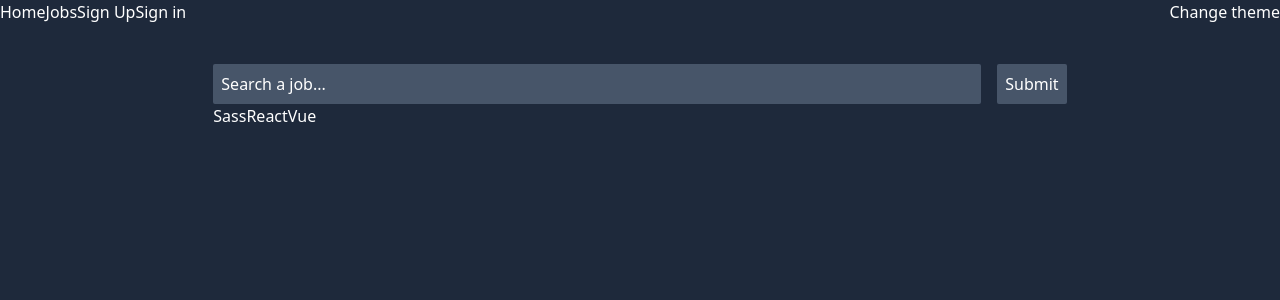
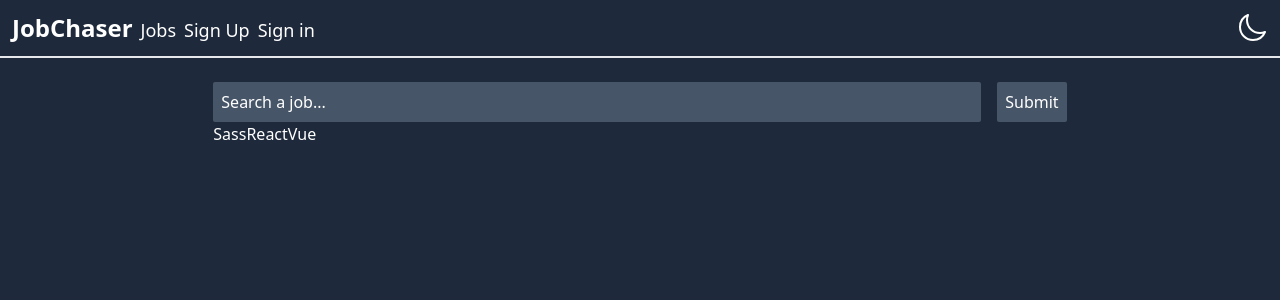
Before and after one commit to JohanTran02/JobChaser, a React (Vite) app: page /JobChaser/Jobs in a window 1280 px wide. Shown: the top 300 px of the page. Built offline with nearby package versions, Linux system fonts and the light colour scheme; no server answers.

Commit message:
navbar done

```diff
--- a/index.html
+++ b/index.html
@@ -8,7 +8,7 @@
 </head>
 
 <body>
-  <div id="root" class="p-0 m-0 box-border"></div>
+  <div id="root"></div>
   <script type="module" src="/src/main.tsx"></script>
 </body>
 
--- a/src/App.tsx
+++ b/src/App.tsx
@@ -9,7 +9,6 @@ import { ThemeContext } from "./context/ThemeContext";
 import { setSuggestedModalStatus } from "./slices/jobSlice";
 import { useAppDispatch } from "./redux/store";
 import SignUp from "./pages/SignUp";
-
 
 export default function App() {
   //Istället för att ha hela den strängen testa att ha theme med värde dark eller light
@@ -23,7 +22,7 @@ export default function App() {
   body.className = theme.split(" ")[0];
 
   const ChangeTheme = (): void => {
-    setTheme(theme.includes("dark") ? `` : `dark:bg-slate-800 dark:text-white`);
+    setTheme(theme.includes("dark") ? `bg-white` : `dark:bg-slate-800 dark:text-white`);
     body.className = theme.split(" ")[0];
   }
 
@@ -42,9 +41,9 @@ export default function App() {
   return (
     <>
       <ThemeContext.Provider value={theme}>
-        <div onClick={e => suggestedResults(e)}>
+        <div className="min-h-screen grid grid-rows-2" onClick={e => suggestedResults(e)}>
           <NavBar changeTheme={ChangeTheme} />
-          <main className={`h-screen min-w-screen ${theme}`}>
+          <main className={`row-start-1 row-span-2 ${theme}`}>
             <Routes>
               <Route path='/JobChaser/' element={<Home />} />
               <Route path='/JobChaser/Jobs' element={<Jobs />} />
--- a/src/components/Jobs/JobDescription.tsx
+++ b/src/components/Jobs/JobDescription.tsx
@@ -9,7 +9,7 @@ export default function JobDescription({ currentJob }: { currentJob: Job }) {
 
     return (
         <>
-            <section className={`${theme} flex flex-col flex-1 sticky top-12 p-3 mt-10 rounded-md h-[80dvh] divide-y divide-slate-800/20 `}>
+            <section className={`${theme} flex flex-col flex-1 sticky top-20 p-3 mt-10 rounded-md h-[80dvh] divide-y divide-slate-800/20 `}>
                 <div>
                     <h1 className="text-2xl font-bold">{currentJob.headline}</h1>
                     <h2 className="text-lg font-bold">{currentJob.employer.name}</h2>
--- a/src/components/Menu/Menu.tsx
+++ b/src/components/Menu/Menu.tsx
@@ -39,7 +39,7 @@ export default function Menu() {
 
     return (
         <>
-            <div className="w-4/6 pt-10 m-auto relative">
+            <div className="w-4/6 pt-6 m-auto relative">
                 <form className="flex gap-4" onSubmit={(e) => submit(e)} autoComplete="off">
                     <input
                         type="text"
--- a/src/components/Navbar/NavBar.tsx
+++ b/src/components/Navbar/NavBar.tsx
@@ -4,6 +4,7 @@ import { auth, signOut } from "../../firebase-config";
 import { AuthContext } from "../../context/AuthContext";
 import { ThemeContext } from "../../context/ThemeContext";
 import NavItem from "./NavItem";
+import ThemeIcon from "./ThemeIcon";
 
 export default function NavBar({ changeTheme }: { changeTheme: MouseEventHandler }) {
     const user = useContext(AuthContext)
@@ -12,27 +13,29 @@ export default function NavBar({ changeTheme }: { changeTheme: MouseEventHandler
     console.log(location.pathname);
 
     const nav_links = [
-        { href: "/JobChaser/", name: "Home" },
+        { href: "/JobChaser/", name: "JobChaser" },
         { href: "/JobChaser/Jobs", name: "Jobs" },
         { href: "/JobChaser/SignUp", name: "Sign Up" },
     ]
 
     return (
         <>
-            <header className={`flex ${theme}`}>
-                <nav className="flex-1">
-                    <ul className="flex flex-row">
+            <header className={`row-end-1 flex items-end gap-2 p-3 border-b-2 ${theme} sticky top-0 z-10`}>
+                <nav className="mr-auto">
+                    <ul className="flex items-end gap-2 text-lg h-full">
                         {nav_links && nav_links.map((nav_link) =>
                             <NavItem key={nav_link.name} name={nav_link.name} href={nav_link.href} />)}
                         {user ?
                             <li>
                                 <Link to="/JobChaser/" onClick={() => signOut(auth)}>Sign Out</Link>
                             </li> :
-                            <li><Link to="/JobChaser/SignIn">Sign in</Link></li>
+                            <li>
+                                <Link to="/JobChaser/SignIn">Sign in</Link>
+                            </li>
                         }
                     </ul>
                 </nav>
-                <button onClick={(e) => changeTheme(e)}>Change theme</button>
+                <button onClick={(e) => changeTheme(e)} className="w-8"><ThemeIcon /></button>
             </header>
             <Outlet />
         </>
--- a/src/components/Navbar/NavItem.tsx
+++ b/src/components/Navbar/NavItem.tsx
@@ -1,9 +1,16 @@
 import { Link } from "react-router-dom";
 
 export default function NavItem({ href, name }: { href: string, name: string }) {
+    let navItem;
+
+    if (name === "JobChaser") navItem = <Link to={href} className="text-2xl font-bold">{name}</Link>;
+    else navItem = <Link to={href}>{name}</Link>
+
     return (
         <>
-            <li><Link to={href}>{name}</Link></li>
+            <li>
+                {navItem}
+            </li>
         </>
     )
 }
--- /dev/null
+++ b/src/components/Navbar/ThemeIcon.tsx
@@ -0,0 +1,11 @@
+import { MoonIcon, SunIcon } from "@heroicons/react/24/outline";
+import { useContext } from "react";
+import { ThemeContext } from "../../context/ThemeContext";
+
+export default function ThemeIcon() {
+    const theme = useContext(ThemeContext);
+
+    return (
+        theme.includes("dark") ? <MoonIcon /> : <SunIcon />
+    )
+}
--- a/src/index.css
+++ b/src/index.css
@@ -2,71 +2,8 @@
 @tailwind components;
 @tailwind utilities;
 
-/* body {
+body {
   margin: 0;
-  display: flex;
-  place-items: center;
-  min-width: 320px;
-  min-height: 100vh;
-} */
-
-/* :root {
-  font-family: Inter, system-ui, Avenir, Helvetica, Arial, sans-serif;
-  line-height: 1.5;
-  font-weight: 400;
-
-  color-scheme: light dark;
-  color: rgba(255, 255, 255, 0.87);
-  background-color: #242424;
-
-  font-synthesis: none;
-  text-rendering: optimizeLegibility;
-  -webkit-font-smoothing: antialiased;
-  -moz-osx-font-smoothing: grayscale;
+  padding: 0;
+  box-sizing: border-box;
 }
-
-a {
-  font-weight: 500;
-  color: #646cff;
-  text-decoration: inherit;
-}
-a:hover {
-  color: #535bf2;
-}
-
-h1 {
-  font-size: 3.2em;
-  line-height: 1.1;
-}
-
-button {
-  border-radius: 8px;
-  border: 1px solid transparent;
-  padding: 0.6em 1.2em;
-  font-size: 1em;
-  font-weight: 500;
-  font-family: inherit;
-  background-color: #1a1a1a;
-  cursor: pointer;
-  transition: border-color 0.25s;
-}
-button:hover {
-  border-color: #646cff;
-}
-button:focus,
-button:focus-visible {
-  outline: 4px auto -webkit-focus-ring-color;
-}
-
-@media (prefers-color-scheme: light) {
-  :root {
-    color: #213547;
-    background-color: #ffffff;
-  }
-  a:hover {
-    color: #747bff;
-  }
-  button {
-    background-color: #f9f9f9;
-  }
-} */
```
